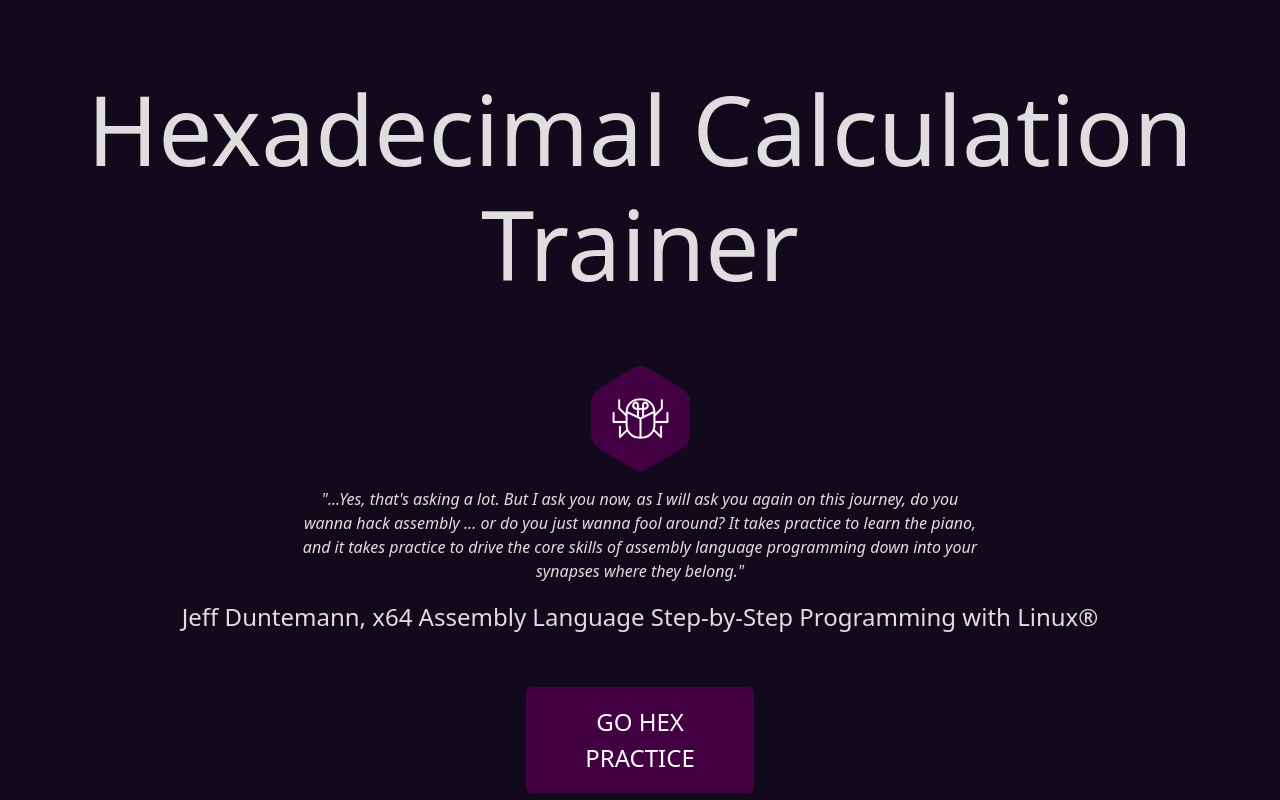
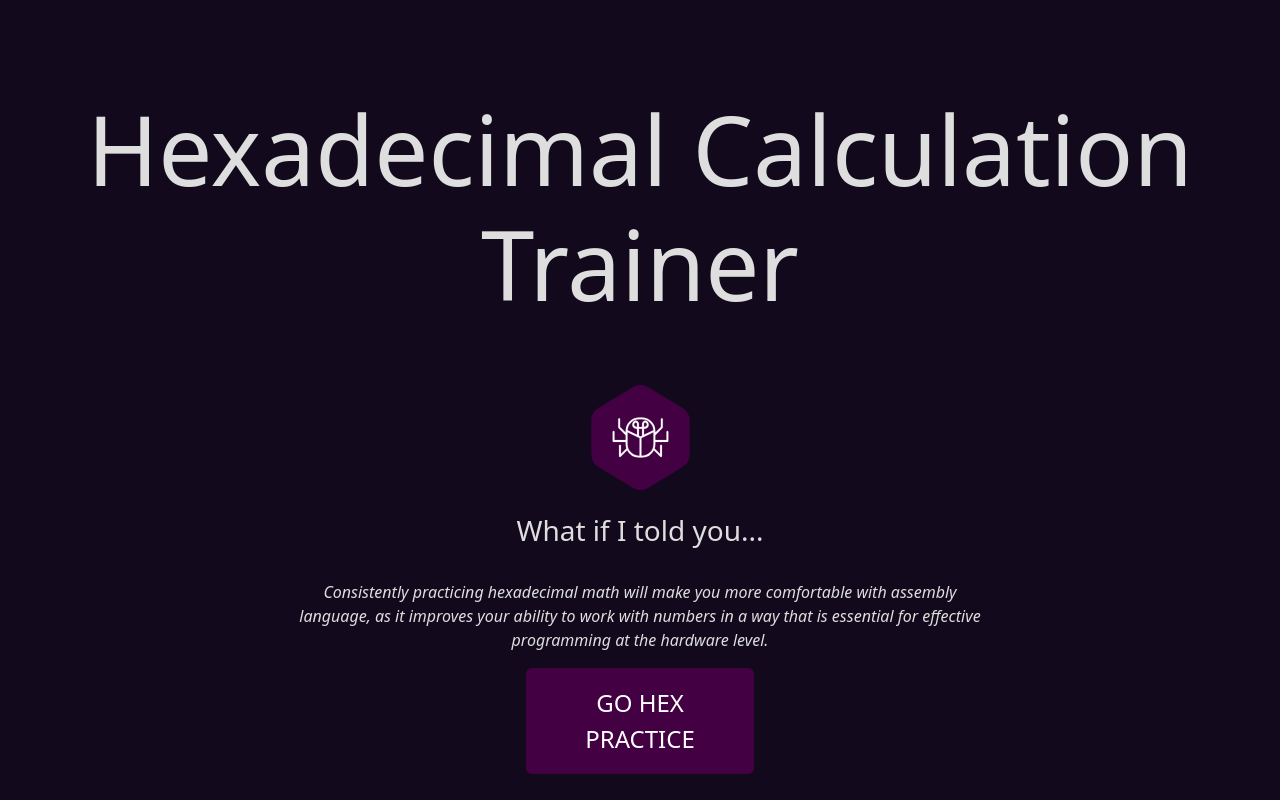
Before and after one commit to bartek-barszczewski/hex_calc_trainer, a React (Create React App) app in the folder client/: page / in a window 1280 px wide. Shown: the top 800 px of the page. Built offline with nearby package versions, Linux system fonts and the light colour scheme.

Commit message:
Delete: quotation from book

```diff
--- a/client/src/components/Description.js
+++ b/client/src/components/Description.js
@@ -7,15 +7,14 @@ const Description = () => {
         <Stack className="stack_description">
             <h1 style={{textAlign: "center"}}>Hexadecimal Calculation Trainer</h1>
             <BugIcon />
+            <h3 className="pt-4 pb-2">What if I told you...</h3>
             <p className="cite mt-3">
                 <i>
-                    "...Yes, that's asking a lot. But I ask you now, as I will ask you again on this journey, do you
-                    wanna hack assembly … or do you just wanna fool around? It takes practice to learn the piano, and it
-                    takes practice to drive the core skills of assembly language programming down into your synapses
-                    where they belong."
+                    Consistently practicing hexadecimal math will make you more comfortable with assembly language, as
+                    it improves your ability to work with numbers in a way that is essential for effective programming
+                    at the hardware level.
                 </i>
             </p>
-            <h4 className="pt-1 pb-5">Jeff Duntemann, x64 Assembly Language Step-by-Step Programming with Linux®</h4>
 
             <a href="#practice" className="button_go_to_train">
                 <Button variant="flat" size="xxl" type="button">
--- a/client/src/style/main.css
+++ b/client/src/style/main.css
@@ -34,6 +34,10 @@ input {
     padding: 1rem 1.5rem;
     font-size: 1.5rem;
     width: 100%;
+}
+
+a {
+    color: #ddd;
 }
 
 .error {
```
